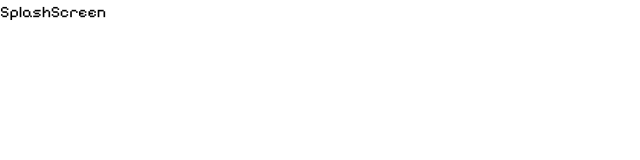
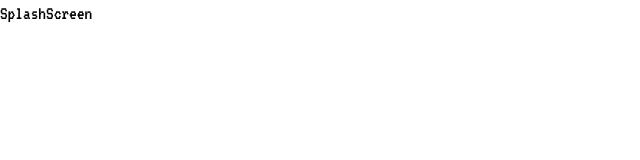
Before and after one commit to Elias-Larsson/pokemonU09, a React (Vite) app in the folder frontend/: page / in a window 1280 px wide. Shown: the top 160 px of the page, without its empty margins (0-640 px from the left). Built offline with nearby package versions, Linux system fonts and the light colour scheme.

Commit message:
feat: added new font

```diff
--- a/frontend/index.html
+++ b/frontend/index.html
@@ -3,8 +3,11 @@
   <head>
     <meta charset="UTF-8" />
     <link rel="icon" type="image/svg+xml" href="/vite.svg" />
-    <link href="https://fonts.googleapis.com/css2?family=Pixelify+Sans&display=swap" rel="stylesheet">
+    <link href="https://fonts.googleapis.com/css2?family=VT323&display=swap" rel="stylesheet">
     <meta name="viewport" content="width=device-width, initial-scale=1.0" />
+    <style>
+      @import url('https://fonts.googleapis.com/css2?family=VT323&display=swap');
+      </style>
     <title>Vite + React + TS</title>
   </head>
   <body>
--- a/frontend/src/index.css
+++ b/frontend/src/index.css
@@ -1,7 +1,8 @@
 @import "tailwindcss";
 
 body {
-    font-family: 'Pixelify Sans', sans-serif;
+    font-family: "VT323", monospace;
+    font-size: larger;
 }
 
 @theme {
```
Also changed, not shown: 1 other file (tests, documents, lock files or other folders).
